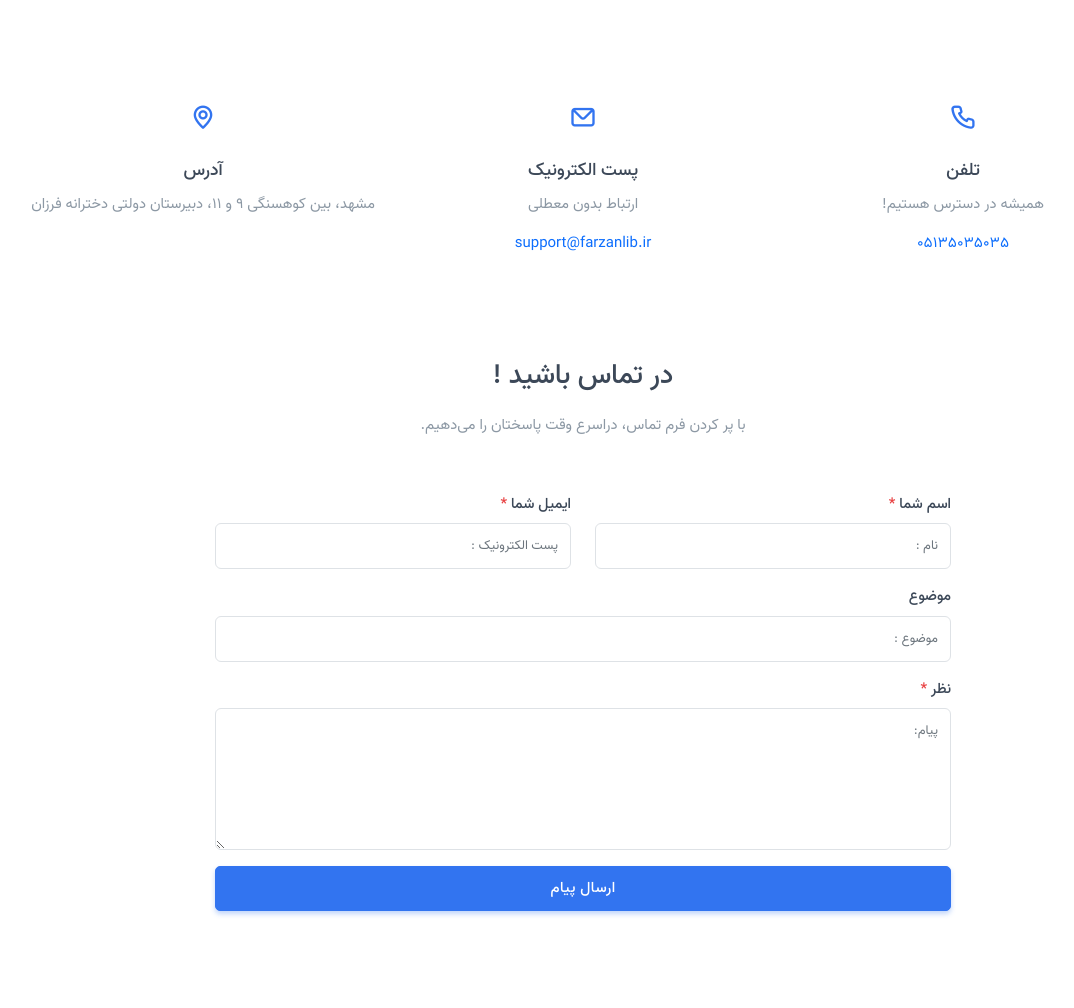
After one commit to S144S/iot-book-library, a Flask app: page /contact in a window 1280 px wide. The commit adds this page. Shown: the part 469-1477 px from the top of the page, without its empty margins (57-1131 px from the left). Run offline with Flask 3, Linux system fonts and the light colour scheme; a user stored in the database is signed in; data that the repository does not hold is empty; some libraries are stand-ins or nearby versions.

Commit message:
🎨 Create contact page

```diff
--- a/Application/app/routes.py
+++ b/Application/app/routes.py
@@ -67,10 +67,8 @@ def home():
     user_info = db.users.get_user(current_user.id)
     return render_template('index.html', user_info=user_info)
 
-# @app.route('/mission')
-# def mission():
-#     return render_template('mission.html')
-
-# @app.route('/planet')
-# def planet():
-#     return render_template('planet.html')
+@app.route('/contact')
+@login_required
+def contact():
+    user_info = db.users.get_user(current_user.id)
+    return render_template('contact.html', user_info=user_info)
--- /dev/null
+++ b/Application/app/templates/contact.html
@@ -0,0 +1,145 @@
+{% extends 'layout.html' %}
+
+{% block title %}
+<title>کتابخانه من</title>
+{% endblock %}
+
+{% block content %}
+    <!-- Hero Start -->
+    <section class="bg-half-170 d-table w-100" style="background: url('static/images/bg/about.jpg') center;">
+        <div class="bg-overlay bg-gradient-overlay"></div>
+        <div class="container">
+            <div class="row mt-5 justify-content-center">
+                <div class="col-12">
+                    <div class="title-heading text-center">
+                        <small class="text-white-50 mb-1 fw-medium text-uppercase mx-auto">در تماس باشید</small>
+                        <h5 class="heading fw-semibold mb-0 page-heading text-white title-dark"> تماس با ما </h5>
+                    </div>
+                </div><!--end col-->
+            </div><!--end row-->
+
+            <div class="position-middle-bottom">
+                <nav aria-label="breadcrumb" class="d-block">
+                    <ul class="breadcrumb breadcrumb-muted mb-0 p-0">
+                        <li class="breadcrumb-item"><a href="{{ url_for('home') }}"> خانه </a></li>
+                        <li aria-current="page" class="breadcrumb-item active"> تماس با ما </li>
+                    </ul>
+                </nav>
+            </div>
+        </div><!--end container-->
+    </section><!--end section-->
+    <!-- Hero End -->
+
+    <!-- Start -->
+    <section class="section pb-0">
+        <div class="container">
+            <div class="row">
+                <div class="col-md-4">
+                    <div class="card border-0 text-center features feature-clean bg-transparent">
+                        <div class="icons text-primary text-center mx-auto">
+                            <i class="uil uil-phone d-block rounded h3 mb-0"></i>
+                        </div>
+                        <div class="content mt-3">
+                            <h5 class="footer-head">تلفن</h5>
+                            <p class="text-muted">همیشه در دسترس هستیم!</p>
+                            <a class="text-foot" href="tel:05135035035">05135035035</a>
+                        </div>
+                    </div>
+                </div><!--end col-->
+
+                <div class="col-md-4 mt-4 mt-sm-0 pt-2 pt-sm-0">
+                    <div class="card border-0 text-center features feature-clean bg-transparent">
+                        <div class="icons text-primary text-center mx-auto">
+                            <i class="uil uil-envelope d-block rounded h3 mb-0"></i>
+                        </div>
+                        <div class="content mt-3">
+                            <h5 class="footer-head">پست الکترونیک</h5>
+                            <p class="text-muted">ارتباط بدون معطلی</p>
+                            <a class="text-foot" href="mailto:support@farzanlib.ir">support@farzanlib.ir</a>
+                        </div>
+                    </div>
+                </div><!--end col-->
+
+                <div class="col-md-4 mt-4 mt-sm-0 pt-2 pt-sm-0">
+                    <div class="card border-0 text-center features feature-clean bg-transparent">
+                        <div class="icons text-primary text-center mx-auto">
+                            <i class="uil uil-map-marker d-block rounded h3 mb-0"></i>
+                        </div>
+                        <div class="content mt-3">
+                            <h5 class="footer-head">آدرس</h5>
+                            <p class="text-muted">مشهد، بین کوهسنگی 9 و 11، دبیرستان دولتی دخترانه فرزان</p>
+                        </div>
+                    </div>
+                </div><!--end col-->
+            </div><!--end row-->
+        </div><!--end container-->
+
+        <div class="container mt-100 mt-60">
+            <div class="row justify-content-center">
+                <div class="col-lg-8">
+                    <div class="section-title mb-5 pb-2 text-center">
+                        <h4 class="title mb-3">در تماس باشید !</h4>
+                        <p class="text-muted para-desc mx-auto mb-0">با پر کردن فرم تماس، دراسرع وقت پاسختان را می‌دهیم.</p>
+                    </div>
+                    <div class="custom-form">
+                        <form id="myForm" method="post" name="myForm" onsubmit="return validateForm()">
+                            <p class="mb-0" id="error-msg"></p>
+                            <div id="simple-msg"></div>
+                            <div class="row">
+                                <div class="col-md-6">
+                                    <div class="mb-3">
+                                        <label class="form-label">اسم شما <span class="text-danger">*</span></label>
+                                            <input class="form-control" id="name" name="name" placeholder="نام :" type="text"/>
+                                    </div>
+                                </div>
+
+                                <div class="col-md-6">
+                                    <div class="mb-3">
+                                        <label class="form-label">ایمیل شما <span class="text-danger">*</span></label>
+                                            <input class="form-control" id="email" name="email" placeholder="پست الکترونیک :" type="email"/>
+                                    </div>
+                                </div><!--end col-->
+
+                                <div class="col-12">
+                                    <div class="mb-3">
+                                        <label class="form-label">موضوع</label>
+                                            <input class="form-control" id="subject" name="subject" placeholder="موضوع :"/>
+                                    </div>
+                                </div><!--end col-->
+
+                                <div class="col-12">
+                                    <div class="mb-3">
+                                        <label class="form-label">نظر <span class="text-danger">*</span></label>
+                                            <textarea class="form-control" id="comments" name="comments" placeholder="پیام:" rows="4"></textarea>
+                                    </div>
+                                </div>
+                            </div>
+                            <div class="row">
+                                <div class="col-12">
+                                    <div class="d-grid">
+                                        <button class="btn btn-primary" id="submit" name="send" type="submit">ارسال پیام</button>
+                                    </div>
+                                </div><!--end col-->
+                            </div><!--end row-->
+                        </form>
+                    </div><!--end custom-form-->
+                </div><!--end col-->
+            </div><!--end row-->
+        </div><!--end container-->
+
+        <div class="container-fluid mt-100 mt-60">
+            <div class="row">
+                <div class="col-12 p-0">
+                    <div class="card map border-0">
+                        <div class="card-body p-0">
+                            <iframe src="https://www.google.com/maps/embed?pb=!1m18!1m12!1m3!1d695.8990956310461!2d59.575014991104275!3d36.28718585165496!2m3!1f0!2f0!3f0!3m2!1i1024!2i768!4f13.1!3m3!1m2!1s0x3f6c917a01624d5d%3A0xca43ffaa4cd6044f!2z2K_YqNuM2LHYs9iq2KfZhiDYr9mI2LHZhyDYp9mI2YQg2YXYqtmI2LPYt9mHINmB2LHYstin2YY!5e0!3m2!1sde!2sde!4v1741622491285!5m2!1sde!2sde" width="600" height="450" style="border:0;" allowfullscreen="" loading="lazy" referrerpolicy="no-referrer-when-downgrade"></iframe>
+                        </div>
+                    </div>
+                </div><!--end col-->
+            </div><!--end row-->
+        </div><!--end container-->
+    </section><!--end section-->
+    <!-- End -->
+
+
+{% endblock %}
--- a/Application/app/templates/home.html
+++ /dev/null
@@ -1,6 +0,0 @@
-{% extends 'base.html' %}
-
-{% block content %}
-<h1>Welcome to Learniverse!</h1>
-<p>Start your educational journey through space.</p>
-{% endblock %}
--- a/Application/app/templates/layout.html
+++ b/Application/app/templates/layout.html
@@ -52,7 +52,8 @@
                 <div id="navigation">
                     <!-- Navigation Menu-->
                     <ul class="navigation-menu nav-left nav-light">
-                        <li><a class="sub-menu-item" href="index.html"> صفحه اصلی </a></li>
+                        <li><a class="sub-menu-item" href="{{ url_for('home') }}"> خانه </a></li>
+                        <li><a class="sub-menu-item" href="page-contact.html"> جستجو کتاب </a></li>
                         {% if not user_info.is_staff %}
                         <li><a class="sub-menu-item" href="page-contact.html"> عضویت در کتابخانه </a></li>
                         <li><a class="sub-menu-item" href="page-contact.html"> رزرو میز مطالعه </a></li>
@@ -63,7 +64,8 @@
                         <li><a class="sub-menu-item" href="page-contact.html"> مشاهده لیست اهدا کتاب </a></li>
                         <li><a class="sub-menu-item" href="page-contact.html"> مشاهده لیست نیازمندی ها </a></li>
                         {% endif %}
-                        <li><a class="sub-menu-item" href="page-contact.html"> پشتیبانی </a></li>
+                        <li><a class="sub-menu-item" href="{{ url_for('contact') }}"> پشتیبانی </a></li>
+                        <li><a class="sub-menu-item" href="{{ url_for('logout') }}"> خروج </a></li>
                     </ul><!--end navigation menu-->
                 </div><!--end navigation-->
             </div><!--end container-->
@@ -94,8 +96,8 @@
                                         <div class="col-md-4 col-12 mt-4 mt-lg-0 pt-2 pt-lg-0">
                                             <h6 class="footer-head">با ما همراه باشید</h6>
                                             <ul class="list-unstyled footer-list mt-4">
-                                                <li><a class="text-foot" href="index.html"><i class="uil uil-angle-left-b me-1"></i> ارتباط با ما</a></li>
-                                                <li><a class="text-foot" href="page-contact.html"><i class="uil uil-angle-left-b me-1"></i> تماس با ما </a></li>
+                                                <li><a class="text-foot" href="{{ url_for('contact') }}"><i class="uil uil-angle-left-b me-1"></i> درباره ما</a></li>
+                                                <li><a class="text-foot" href="{{ url_for('contact') }}"><i class="uil uil-angle-left-b me-1"></i> تماس با ما </a></li>
                                                 <li><a class="text-foot" href="https://www.nlai.ir/" target="_blank"><i class="uil uil-angle-left-b me-1"></i> کتابخانه ملی</a></li>
                                                 <li><a class="text-foot" href="https://isti.ir/" target="_blank"><i class="uil uil-angle-left-b me-1"></i> معاونت علمی ریاست جمهوری </a></li>
                                             </ul>
```
Also changed, not shown: Application/app/templates/index.html (+79 -43 lines).
